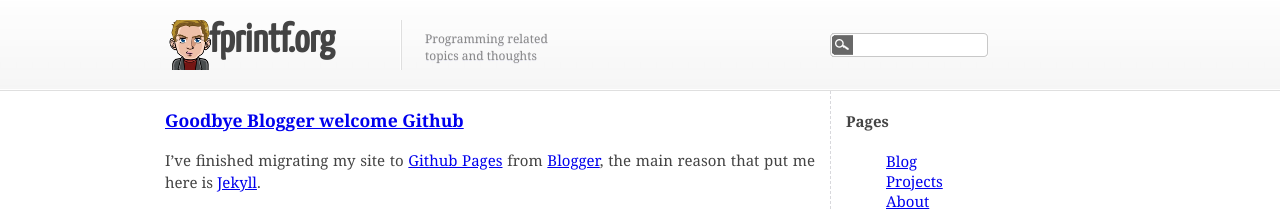
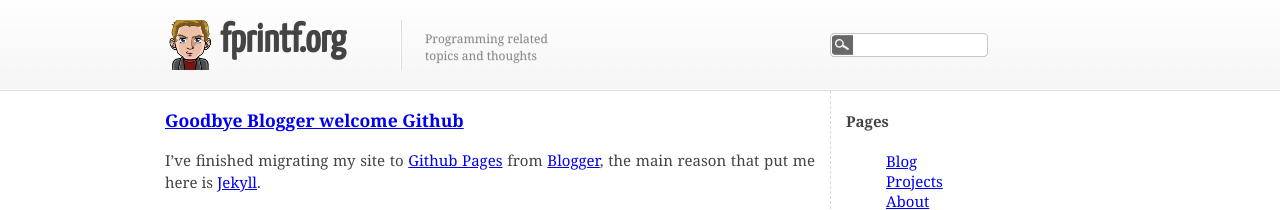
Before and after one commit to bluescreen10/bluescreen10.github.com, a Jekyll site: the page built from index.html, in a window 1280 px wide. Shown: the top 210 px of the page. Built offline with Jekyll 4.4.1, drawn with Linux system fonts in a browser that asks for light colours; some web fonts are replaced; the list of posts is cut into pages by our own code; comment, search, counter and statistics services are not loaded.

Commit message:
CSS changes

```diff
--- a/css/master.css
+++ b/css/master.css
@@ -21,7 +21,7 @@ header {
 header h1 {
     display: inline-block;
     position: absolute;
-    left: 44px;
+    left: 55px;
     top: 0px;
 }
 
```
